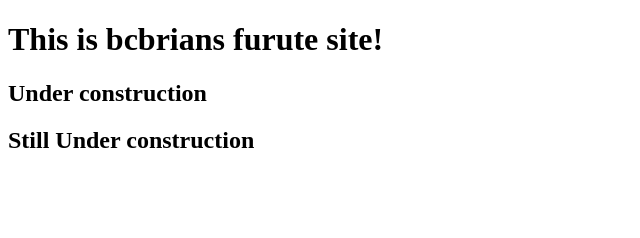
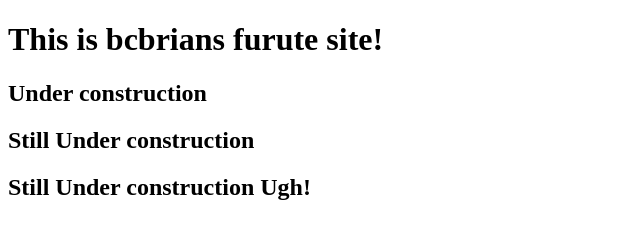
Before and after one commit to bcbrian/bcbrian, a website: page index.html in a window 1280 px wide. Shown: the whole page, without its empty margins (0-640 px from the left). Drawn offline with Linux system fonts and the light colour scheme.

Commit message:
still...

```diff
--- a/index.html
+++ b/index.html
@@ -10,5 +10,6 @@
     <h1>This is bcbrians furute site!</h1>
     <h2>Under construction</h2>
     <h2>Still Under construction</h2>
+    <h2>Still Under construction Ugh!</h2>
   </body>
 </html>
```
